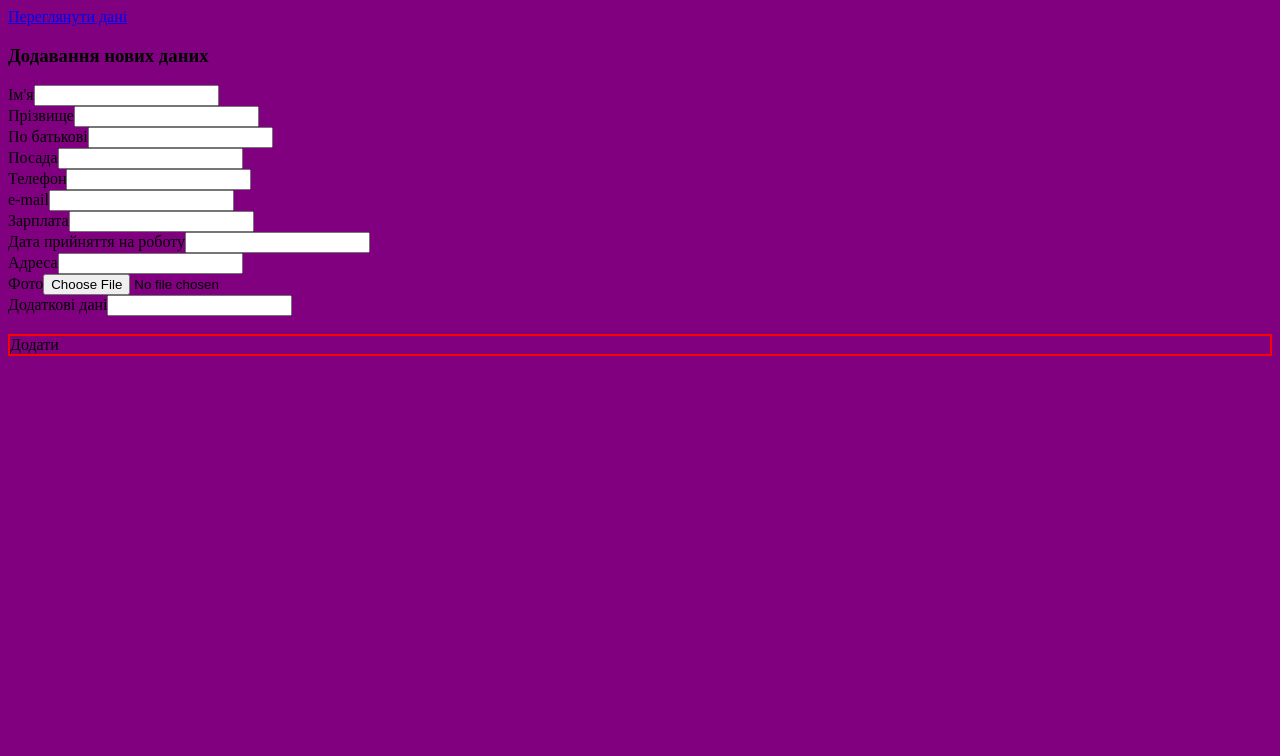
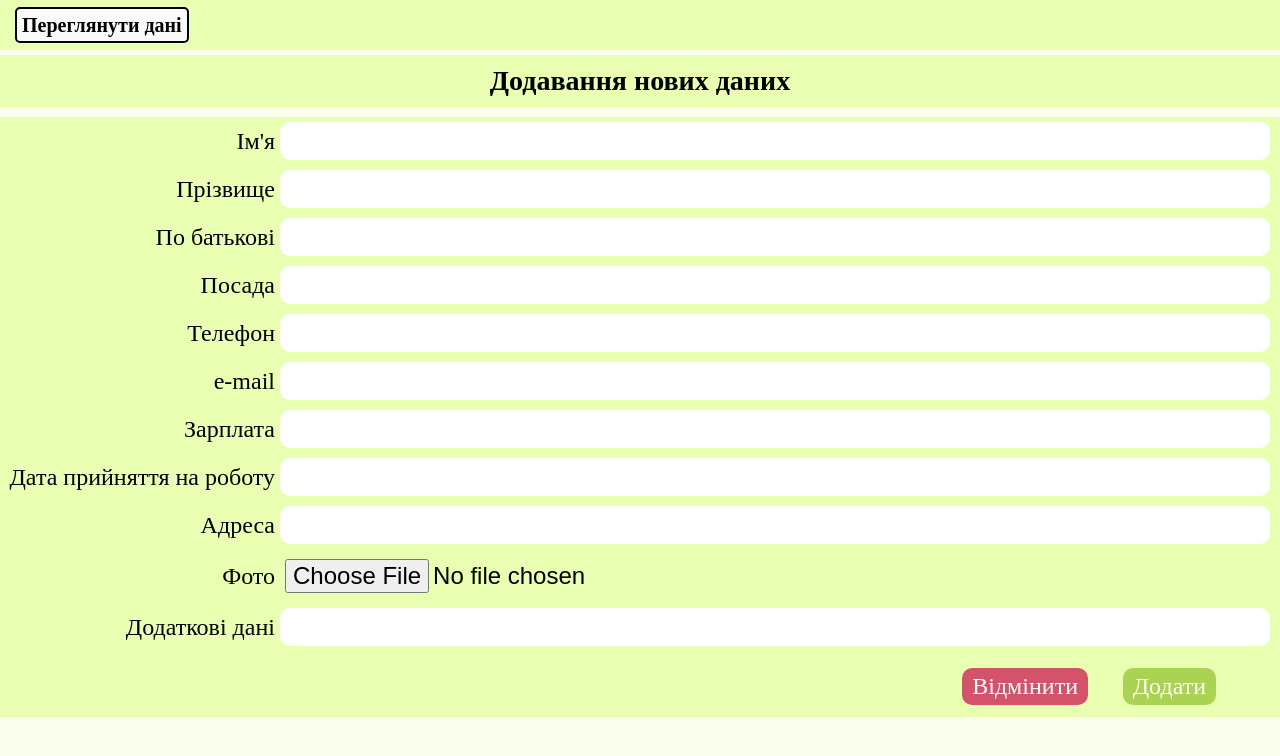
Before and after one commit to FilipMalanchuk/diploma, a website: page front/pages/addNewData.html in a window 1280 px wide. Drawn offline with Linux system fonts and the light colour scheme.

Commit message:
added Css, added button to delete, new route for server
added css for addNewData page, added delete item button to Display data page, added new rouse to accept delete requests

```diff
--- a/front/css/addNewData.css
+++ b/front/css/addNewData.css
@@ -1,3 +1,119 @@
+* {
+    box-sizing: border-box;
+    padding: 0;
+    margin: 0;
+}
+
 body {
-    background-color: purple;
+    background-color:#f9ffea ;
+    font-size: 20px;
 }
+.wrapper {
+    width: 1280px;
+    margin: 0 auto;
+    min-height: 100vh;
+}
+
+
+/* start of header */
+.header {
+    background-color: #e9ffb2;
+    display: flex;
+    justify-content: space-between;
+    align-items: center;
+    min-height: 50px;
+    padding: 5px 15px;
+    font-weight: bold;
+    margin-bottom: 5px;
+}
+
+.nav a {
+    text-decoration: none;
+    color:black;
+    padding: 5px;
+}
+.nav a:hover {
+    color: #e9ffb2 ;
+    background-color: #acd052;
+}
+
+.header .decorate {
+    background-color: #fafafa;
+    border-radius: 5px;
+    border: 2px solid black;
+}
+
+/* end of header */
+
+.main h3 {
+    text-align: center;
+    padding: 10px;
+    font-size: 28px;
+    background-color: #e9ffb2;
+    margin-bottom: 10px;
+}
+
+.textInputs {
+    font-size: 24px;
+    background-color: #e9ffb2;
+    position: relative;
+    min-height: 600px;
+}
+.textInputs span {
+    display: inline-block;
+    width:275px;
+    text-align: right;
+    padding-right:5px
+}
+.textInputs div {
+    padding: 5px;
+}
+.textInputs input[type="text"],
+.textInputs input[type="textarea"]{
+    padding:5px;
+    border:none;
+    border-radius: 10px;
+    font-size: 24px;
+    width: calc(100% - 280px);
+    text-indent: 10px;
+}
+.textInputs input[type="file"]{
+    padding:5px;
+    border:none;
+    border-radius: 10px;
+    font-size: 24px;
+}
+.textInputs input[type="checkbox"]{
+    width: 20px;
+    height: 20px;
+}
+
+.main .save,
+.main .cancel {
+    display: inline ;
+    cursor: pointer;
+    position: absolute;
+    text-align: left;
+    padding: 5px 10px;
+    bottom: 2%;
+    width: auto;
+    height: auto;
+    border-radius: 10px;
+    color: white;
+}
+.main .save {
+    background-color: #abd353;
+    right: 5%;
+}
+.main .save:hover {
+    color: #abd353;
+    background-color: white;
+}
+.main .cancel {
+    background-color: #d3536a;
+    right: 15%;
+}
+.main .cancel:hover {
+    color:#d3536a;
+    background-color: white;
+}
--- a/front/js/addNewData.js
+++ b/front/js/addNewData.js
@@ -1,4 +1,4 @@
-let inputSubmit = document.getElementById("sendFormButton");
+let inputSubmit = document.querySelector(".save");
 
 let data = {};
 
--- a/front/pages/addNewData.html
+++ b/front/pages/addNewData.html
@@ -10,7 +10,7 @@
     <div class="wrapper">
         <div class="header">
             <div class="nav">
-                <a href="displayData.html" class="display">Переглянути дані</a>
+                <a href="displayData.html" class="display decorate">Переглянути дані</a>
             </div><!-- end of nav -->
             <div class="logMenu">
                 <div class="logged">
@@ -33,14 +33,16 @@
                     <div class="payment"><span>Зарплата</span><input type="text"></div>
                     <div class="dateOfJobStart"><span>Дата прийняття на роботу</span><input type="text"></div>
                     <div class="address"><span>Адреса</span><input type="text"></div>
-                </div><!-- end of textInputs -->
-                <div class="photoAndMixedInputs">
                     <div class="photo"><span>Фото</span><input type="file" accept="image/png, image/jpeg"></div>
                     <div class="additional"><span>Додаткові дані</span><input type="textarea"></div>
-                </div><!-- end of photoAndMixedInputs -->
+                    <span class='save'>Додати</span> <span class='cancel'>Відмінити</span>
+                </div><!-- end of textInputs -->
+
+
+
             </div><!-- end of formToAddNewData -->
             <br>
-            <div id="sendFormButton" style="border:2px red solid">Додати</div>
+
         </div> <!-- end of main -->
     </div> <!-- end of wrapper -->
 
```
Also changed, not shown: front/css/displayData.css (+15 -3 lines), front/js/displayData.js (+32 -2 lines), server.js (+7 -0 lines).
